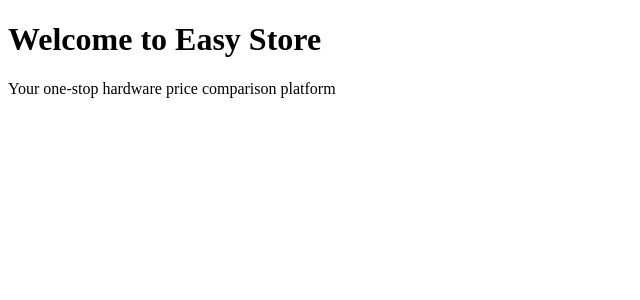
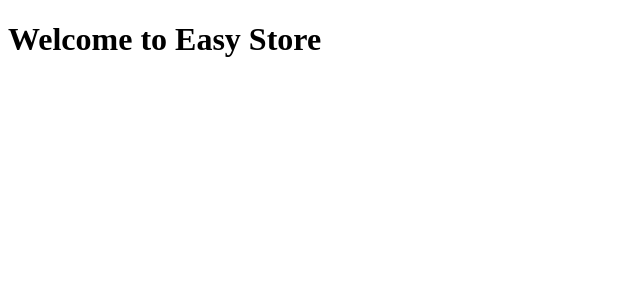
Before and after one commit to DonovanThuso93/Easy-Store, a Next.js app: page / in a window 1280 px wide. Shown: the top 300 px of the page, without its empty margins (0-640 px from the left). Built offline with nearby package versions, Linux system fonts and the light colour scheme.

Commit message:
Update index.js

```diff
--- a/pages/index.js
+++ b/pages/index.js
@@ -1,10 +1,7 @@
 export default function Home() {
   return (
-    <div className="container">
-      <main>
-        <h1>Welcome to Easy Store</h1>
-        <p>Your one-stop hardware price comparison platform</p>
-      </main>
+    <div>
+      <h1>Welcome to Easy Store</h1>
     </div>
-  );
+  )
 }
```
